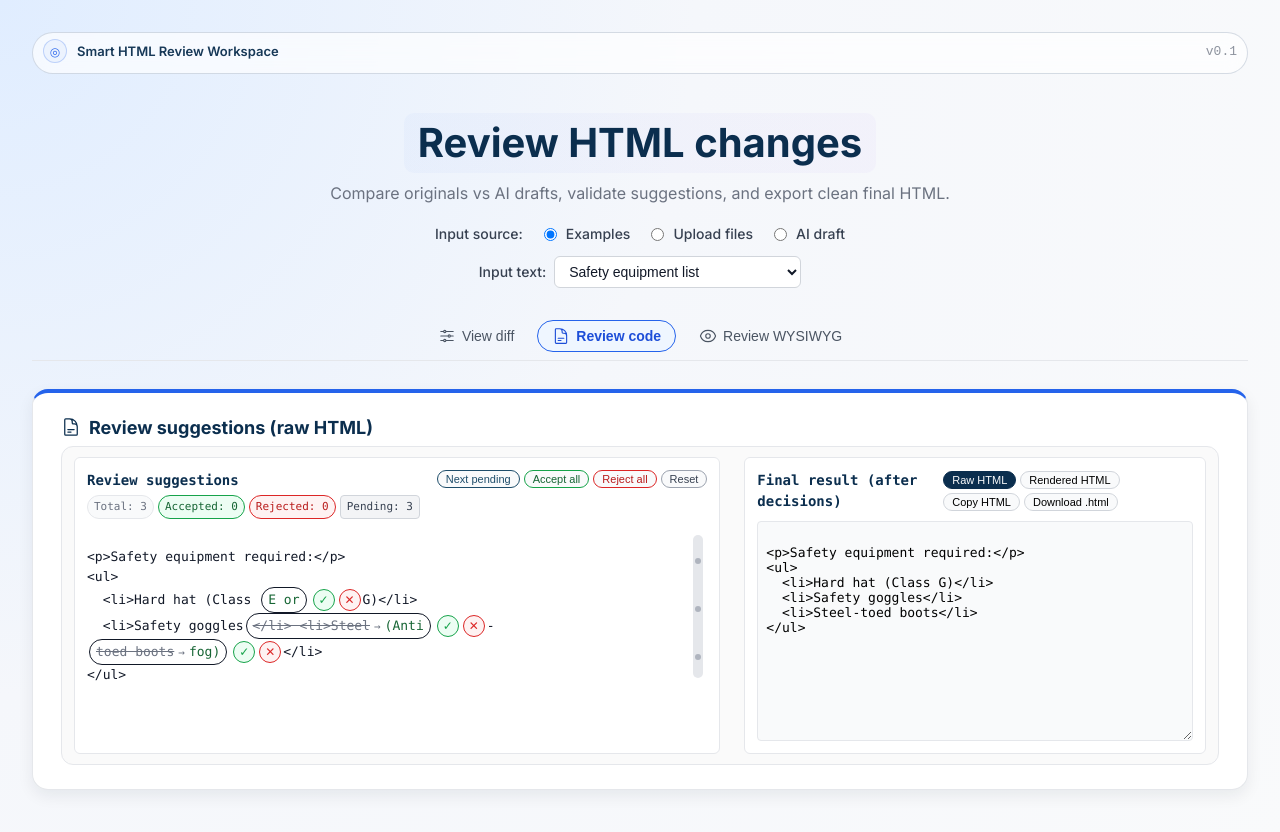
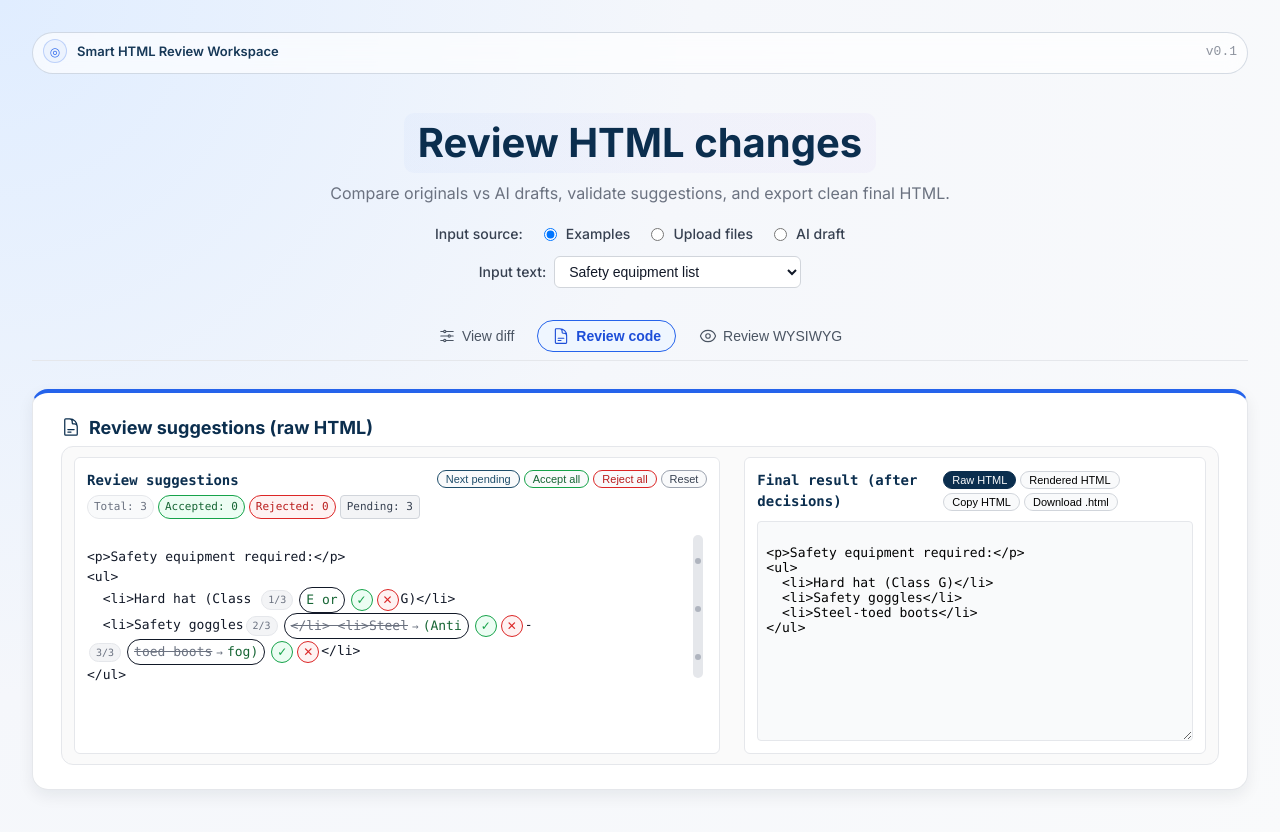
Before and after one commit to tara-humara/html-diff-viewer, a React (Vite) app: page / in a window 1280 px wide. Shown: the top 832 px of the page. Built offline with nearby package versions, Linux system fonts and the light colour scheme.

Commit message:
Polish review diff UI (minimap, animations, toolbar)

```diff
--- a/src/components/ReviewableDiff.tsx
+++ b/src/components/ReviewableDiff.tsx
@@ -18,10 +18,12 @@ type ChangeInlineProps = {
     onDecision: (value: boolean) => void;
     isActive: boolean;
     onActivate: () => void;
+    index: number; // 0-based index of this change
+    total: number; // total number of changes
 };
 
 const ChangeInline = React.forwardRef<HTMLSpanElement, ChangeInlineProps>(
-    ({ change, decision, onDecision, isActive, onActivate }, ref) => {
+    ({ change, decision, onDecision, isActive, onActivate, index, total }, ref) => {
         const bubbleKindClass = `change-inline__bubble change-inline__bubble--${change.type}`;
         const containerClass =
             "change-inline" +
@@ -34,9 +36,13 @@ const ChangeInline = React.forwardRef<HTMLSpanElement, ChangeInlineProps>(
 
         const acceptActive = decision === true;
         const rejectActive = decision === false;
+        const indexLabel = `${index + 1}/${total}`;
 
         return (
             <span ref={ref} className={containerClass} onClick={() => onActivate()}>
+                {/* small index pill like "3/12" */}
+                <span className="change-inline__index-pill">{indexLabel}</span>
+
                 <span className={bubbleKindClass}>
                     {/* visible bubble content */}
                     {change.type !== "add" && change.original && (
@@ -60,6 +66,7 @@ const ChangeInline = React.forwardRef<HTMLSpanElement, ChangeInlineProps>(
                         {change.type === "remove" && `Remove:\n- ${change.original}`}
                     </span>
                 </span>
+
                 <span
                     className="change-inline__actions"
                     onClick={(e) => e.stopPropagation()}
@@ -456,9 +463,7 @@ export const ReviewableDiff: React.FC<ReviewableDiffProps> = ({
                                     }
 
                                     // Small text block: just render as-is
-                                    return (
-                                        <span key={`text-${idx}`}>{text}</span>
-                                    );
+                                    return <span key={`text-${idx}`}>{text}</span>;
                                 }
 
                                 const { change } = block;
@@ -476,6 +481,8 @@ export const ReviewableDiff: React.FC<ReviewableDiffProps> = ({
                                         isActive={activeIndex === changeIdx}
                                         onActivate={() => setActiveIndex(changeIdx)}
                                         onDecision={(v) => handleDecision(change.id, v)}
+                                        index={changeIdx}
+                                        total={changes.length}
                                     />
                                 );
                             })}
--- a/src/styles/review.css
+++ b/src/styles/review.css
@@ -161,6 +161,23 @@
     margin: 0 2px;
 }
 
+/* small index pill "3/12" */
+.change-inline__index-pill {
+    font-size: 10px;
+    font-family: ui-monospace, SFMono-Regular, Menlo, Monaco, Consolas, monospace;
+    color: #6b7280;
+    padding: 1px 6px;
+    border-radius: 999px;
+    background: #f3f4f6;
+    border: 1px solid #e5e7eb;
+}
+
+.change-inline--active .change-inline__index-pill {
+    background: #111827;
+    color: #f9fafb;
+    border-color: #111827;
+}
+
 .change-inline__bubble {
     display: inline-flex;
     align-items: center;
@@ -231,8 +248,11 @@
     align-items: center;
     justify-content: center;
     font-size: 12px;
-    transition: background-color 0.15s ease, border-color 0.15s ease,
-        color 0.15s ease, box-shadow 0.15s ease;
+    transition:
+        background-color 0.15s ease,
+        border-color 0.15s ease,
+        color 0.15s ease,
+        box-shadow 0.15s ease;
 }
 
 .change-btn:hover {
@@ -310,7 +330,9 @@
 
 .change-inline__bubble,
 .change-btn {
-    transition: background-color 0.18s ease, color 0.18s ease,
+    transition:
+        background-color 0.18s ease,
+        color 0.18s ease,
         border-color 0.18s ease;
 }
 
```
